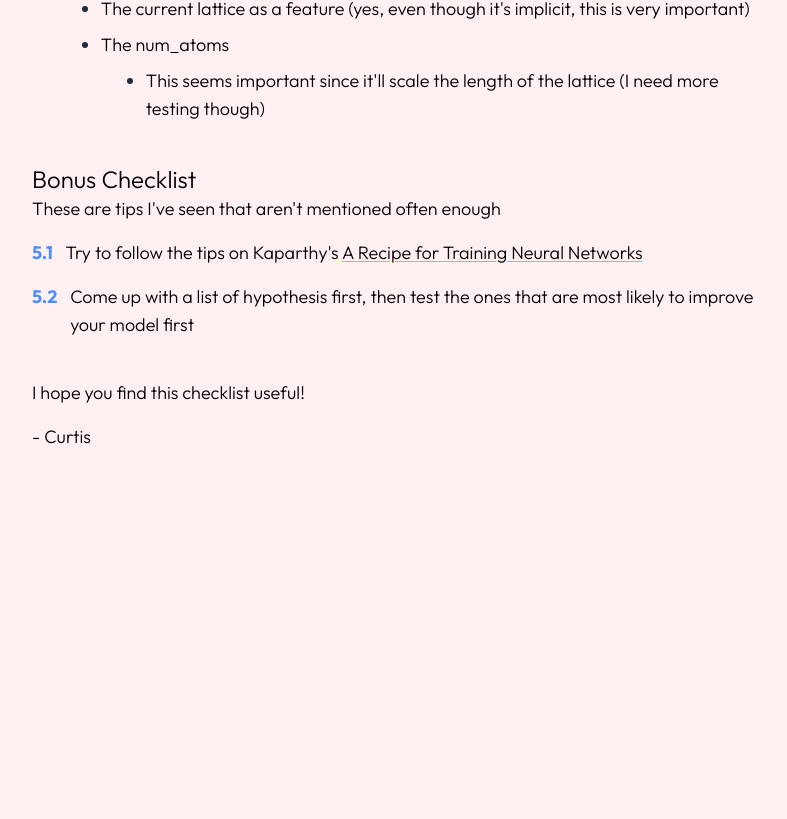
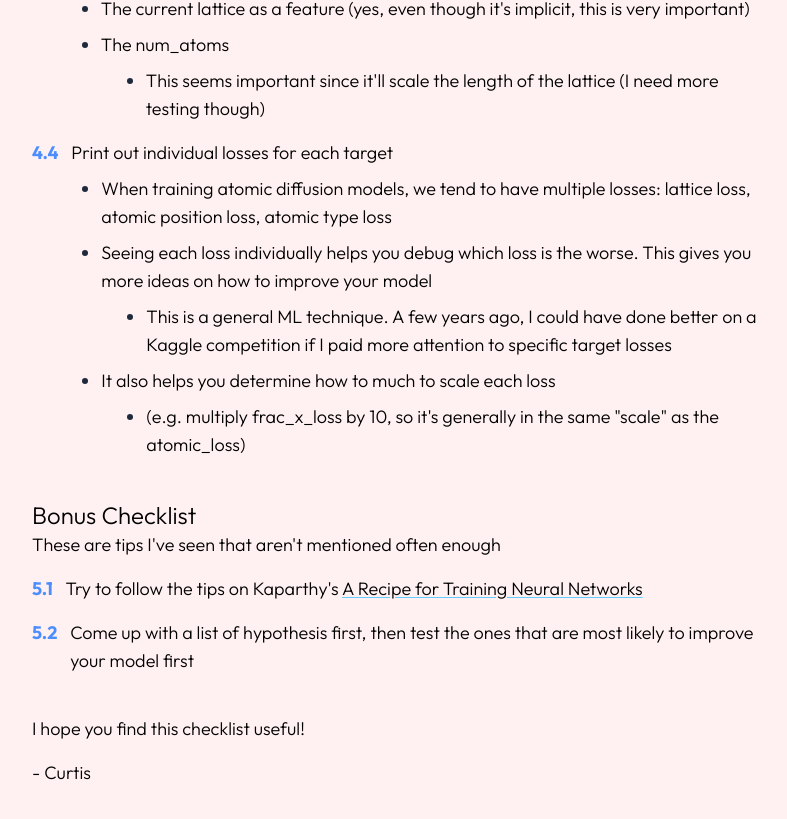
Before and after one commit to chongcurtis/chongcurtis.github.io, a Next.js app: page /materials/egnn_checklist in a window 1280 px wide. Shown: the part 3777-4596 px from the top of the page, without its empty margins (236-1023 px from the left). Built offline with nearby package versions, Linux system fonts and the light colour scheme.

Commit message:
added final tips

```diff
--- a/src/pages/materials/egnn_checklist.tsx
+++ b/src/pages/materials/egnn_checklist.tsx
@@ -420,6 +420,36 @@ export default function EgnnChecklist() {
                             },
                         ],
                     },
+                    {
+                        beforeContent: "4.4",
+                        content: "Print out individual losses for each target",
+                        children: [
+                            {
+                                content:
+                                    "When training atomic diffusion models, we tend to have multiple losses: lattice loss, atomic position loss, atomic type loss",
+                            },
+                            {
+                                content:
+                                    "Seeing each loss individually helps you debug which loss is the worse. This gives you more ideas on how to improve your model",
+                                children: [
+                                    {
+                                        content:
+                                            "This is a general ML technique. A few years ago, I could have done better on a Kaggle competition if I paid more attention to specific target losses",
+                                    },
+                                ],
+                            },
+                            {
+                                content:
+                                    "It also helps you determine how to much to scale each loss",
+                                children: [
+                                    {
+                                        content:
+                                            '(e.g. multiply frac_x_loss by 10, so it\'s generally in the same "scale" as the atomic_loss)',
+                                    },
+                                ],
+                            },
+                        ],
+                    },
                 ]}
             />
             <h3 id="bonus-checklist" className="mt-10 text-2xl">
```
